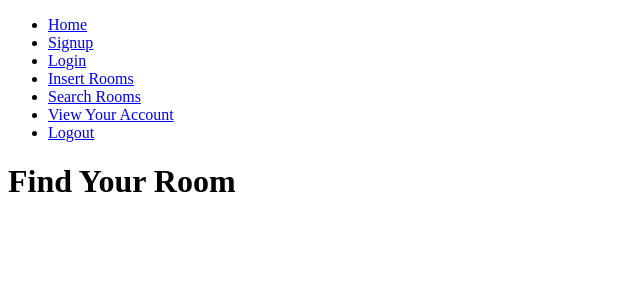
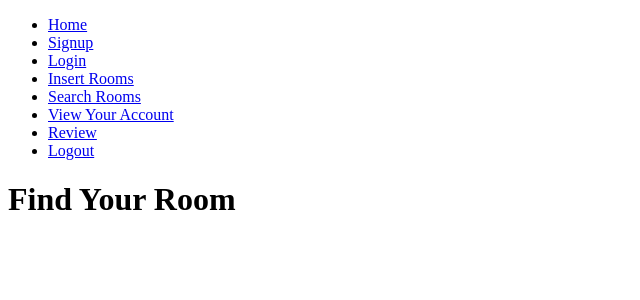
Before and after one commit to Wellesley-CS304-SP18/semester-project-findyourroom, a Flask app: page / in a window 1280 px wide. Shown: the top 300 px of the page, without its empty margins (0-640 px from the left). Run offline with Flask 2, Linux system fonts and the light colour scheme.

Commit message:
added review link

```diff
--- a/alpha/templates/base.html
+++ b/alpha/templates/base.html
@@ -26,6 +26,7 @@
         <li><a href="/insert/">Insert Rooms</a>
         <li><a href="/search/">Search Rooms</a>
          <li><a href="/account/">View Your Account</a>
+	 <li><a href="/review/">Review</a>
         <li><a href="/logout/">Logout</a>
       </ul>
     </div>
```
